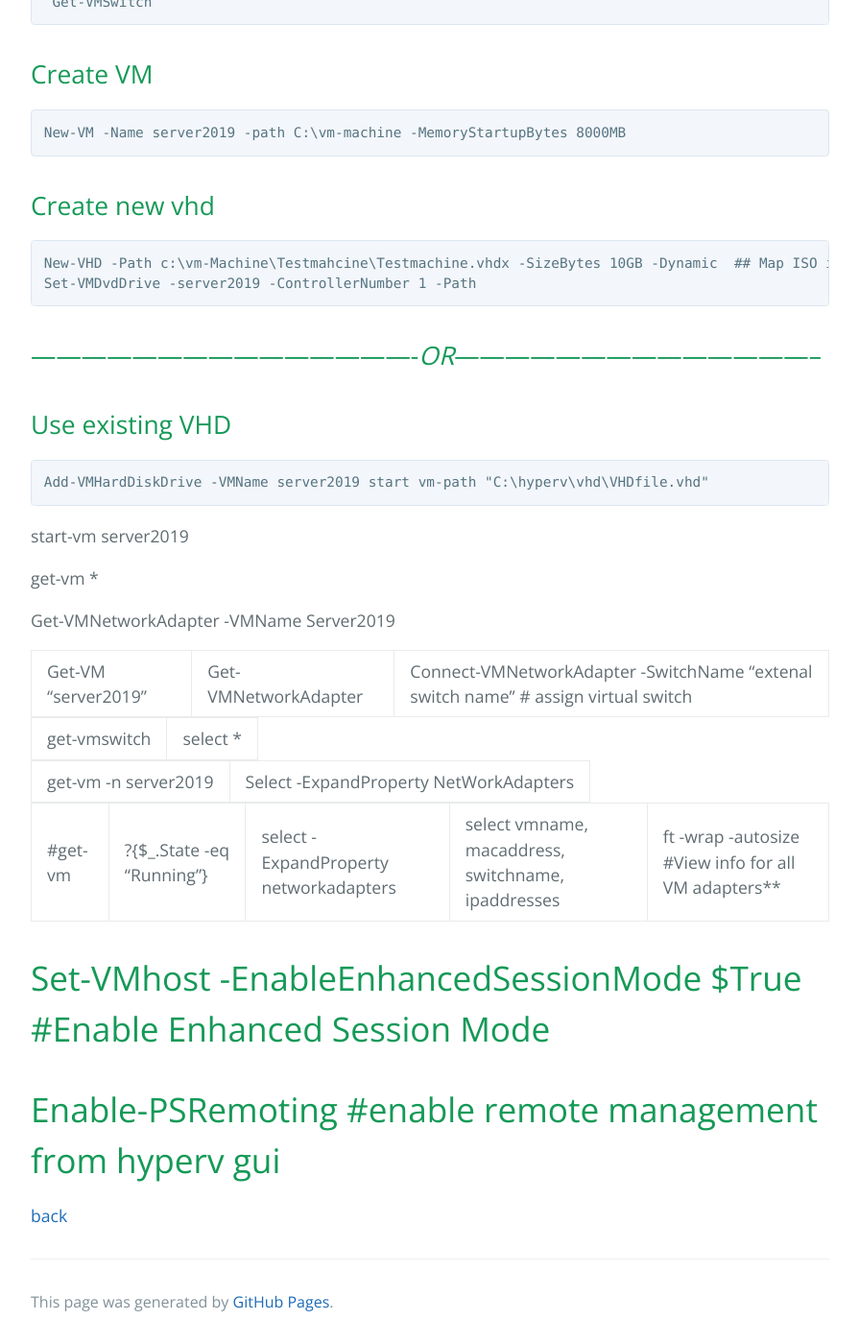
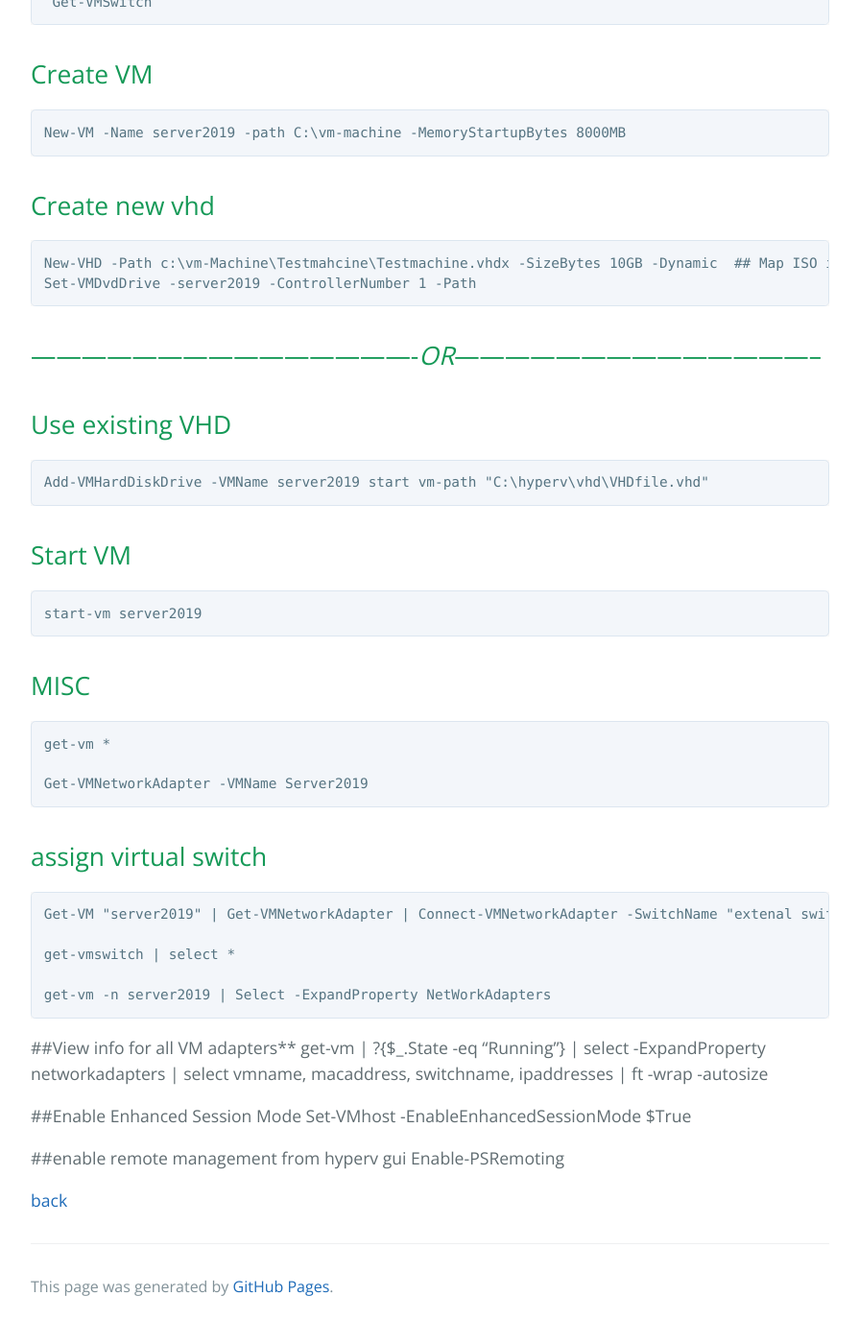
Before and after one commit to Spiralman1/spiralman1.github.io, a Jekyll site: the page built from another-page.md, in a window 1280 px wide and 1400 px high, scrolled down 534 px. Shown: the whole window at 96% size, without its empty margins (192-1087 px from the left). Built offline with Jekyll 4.4.1, drawn with Linux system fonts in a browser that asks for light colours.

Commit message:
Update another-page.md

```diff
--- a/another-page.md
+++ b/another-page.md
@@ -28,24 +28,33 @@ description: This is just another page
 
 	Add-VMHardDiskDrive -VMName server2019 start vm-path "C:\hyperv\vhd\VHDfile.vhd"
 
-start-vm server2019
+## Start VM
 
-get-vm *
+	start-vm server2019
 
-Get-VMNetworkAdapter -VMName Server2019
+## MISC
 
-Get-VM "server2019" | Get-VMNetworkAdapter | Connect-VMNetworkAdapter -SwitchName "extenal switch name"		# assign virtual switch
+	get-vm *
 
-get-vmswitch | select *
+	Get-VMNetworkAdapter -VMName Server2019
 
-get-vm -n server2019 | Select -ExpandProperty NetWorkAdapters
+## assign virtual switch
 
-#get-vm | ?{$_.State -eq "Running"} | select -ExpandProperty networkadapters | select vmname, macaddress, switchname, ipaddresses | ft -wrap -autosize						#View info for all VM adapters**
+	Get-VM "server2019" | Get-VMNetworkAdapter | Connect-VMNetworkAdapter -SwitchName "extenal switch name"
+
+	get-vmswitch | select *
+
+	get-vm -n server2019 | Select -ExpandProperty NetWorkAdapters
+
+##View info for all VM adapters**
+	get-vm | ?{$_.State -eq "Running"} | select -ExpandProperty networkadapters | select vmname, macaddress, switchname, ipaddresses | ft -wrap -autosize
 
 
-# Set-VMhost -EnableEnhancedSessionMode $True						#Enable Enhanced Session Mode
+##Enable Enhanced Session Mode
+	Set-VMhost -EnableEnhancedSessionMode $True
 
-# Enable-PSRemoting 									#enable remote management from hyperv gui
+##enable remote management from hyperv gui
+	Enable-PSRemoting
 
 
 [back](./)
```
